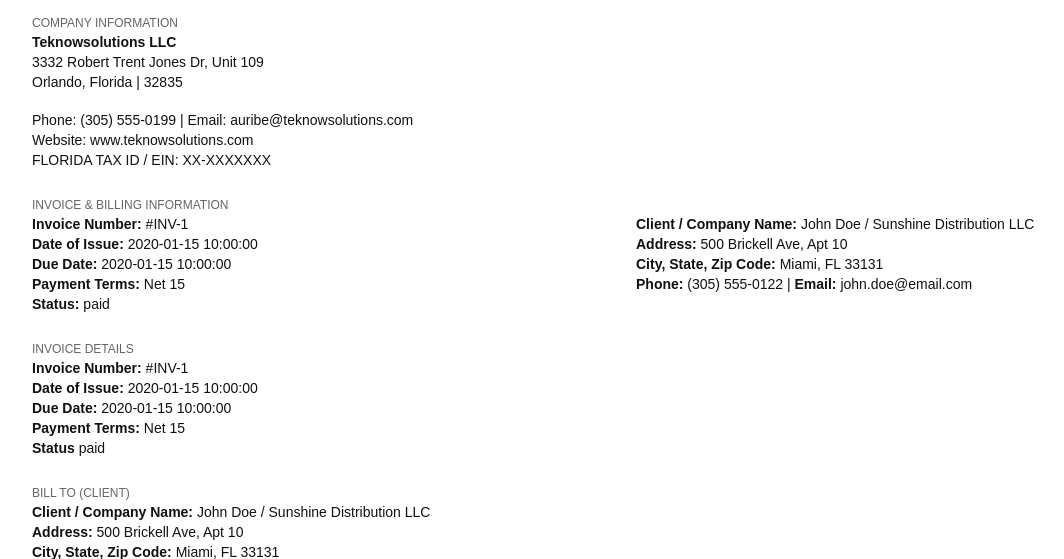
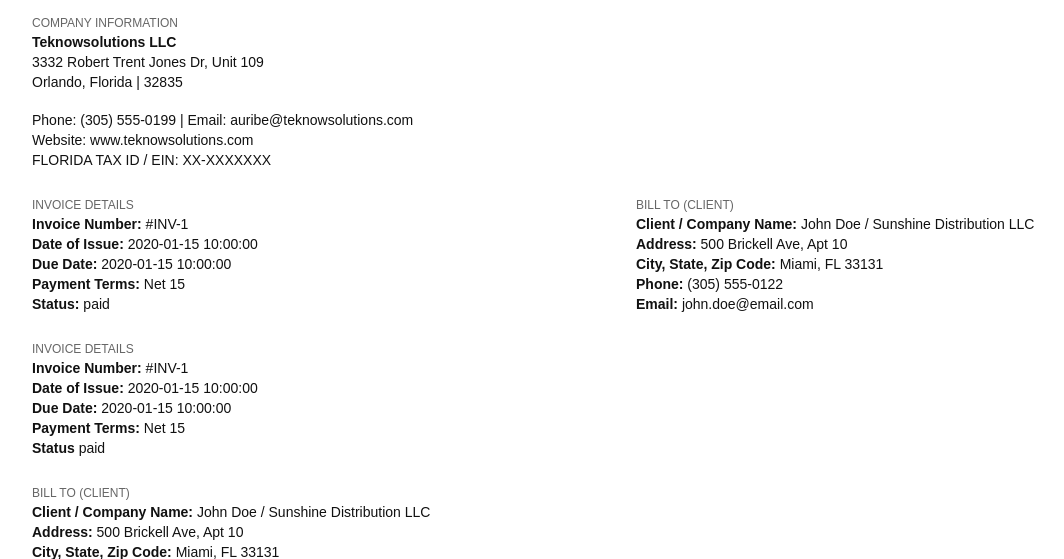
Before and after one commit to auribem84/tksolutions-webapp-backend, a Python web app: template app/templates/invoice.html in a window 1280 px wide. Shown: the part 171-730 px from the top of the page, without its empty margins (16-1080 px from the left). Run offline with Jinja, Linux system fonts and the light colour scheme; the template is opened without the code that fills it: most values are stand-ins (such as "Sample title", 1, 10 or a date in 2020); grey boxes marked "Sample" are stand-in pictures.

Commit message:
formatting invoice2

```diff
--- a/app/services/invoice_pdf.py
+++ b/app/services/invoice_pdf.py
@@ -17,7 +17,7 @@ templates = Environment(
 def serialize_invoice(invoice):
     return {
         "id": str(invoice.id),
-        "short_id": str(invoice.id).replace("-", "")[:8].lower(),
+        "short_id": str(invoice.id).replace("-", "")[:8].upper(),
 
         "amount": float(invoice.amount or 0),
         "description": invoice.description or "",
--- a/app/templates/invoice.html
+++ b/app/templates/invoice.html
@@ -167,11 +167,13 @@
 
   <div class="section">
 
-    <div class="label">Invoice & Billing Information</div>
-
     <div class="two-col">
 
       <!-- LEFT: INVOICE DETAILS -->
+      <div>
+
+        <div class="label">Invoice Details</div>
+
         <div class="info-box">
 
           <div class="value">
@@ -201,7 +203,13 @@
 
         </div>
 
+      </div>
+
       <!-- RIGHT: BILL TO -->
+      <div>
+
+        <div class="label">Bill To (Client)</div>
+
         <div class="info-box">
 
           <div class="value">
@@ -219,10 +227,17 @@
             Miami, FL 33131
           </div>
 
+          <!-- separated lines -->
           <div class="value">
-          <strong>Phone:</strong>
-          (305) 555-0122 |
+            <strong>Phone:</strong> (305) 555-0122
+          </div>
+
+          <div class="value">
             <strong>Email:</strong> john.doe@email.com
+          </div>
+
+        </div>
+
       </div>
 
     </div>
@@ -235,7 +250,7 @@
 
 
 
-
+<!--
   <!-- =========================================
      INVOICE DETAILS + BILL TO
 ========================================== -->
@@ -311,7 +326,7 @@
     </div>
 
   </div>
-
+ -->
 
 
 
```
Lines whose indentation alone changed are shown as unchanged.
